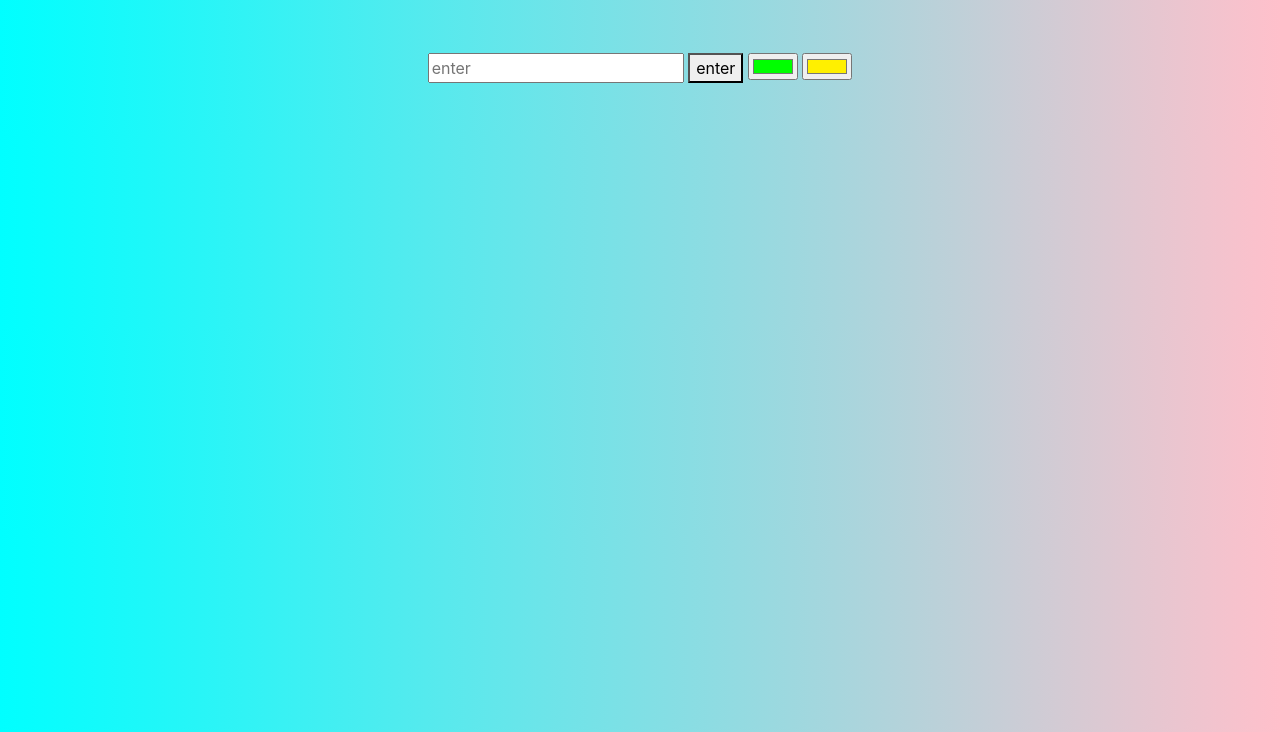
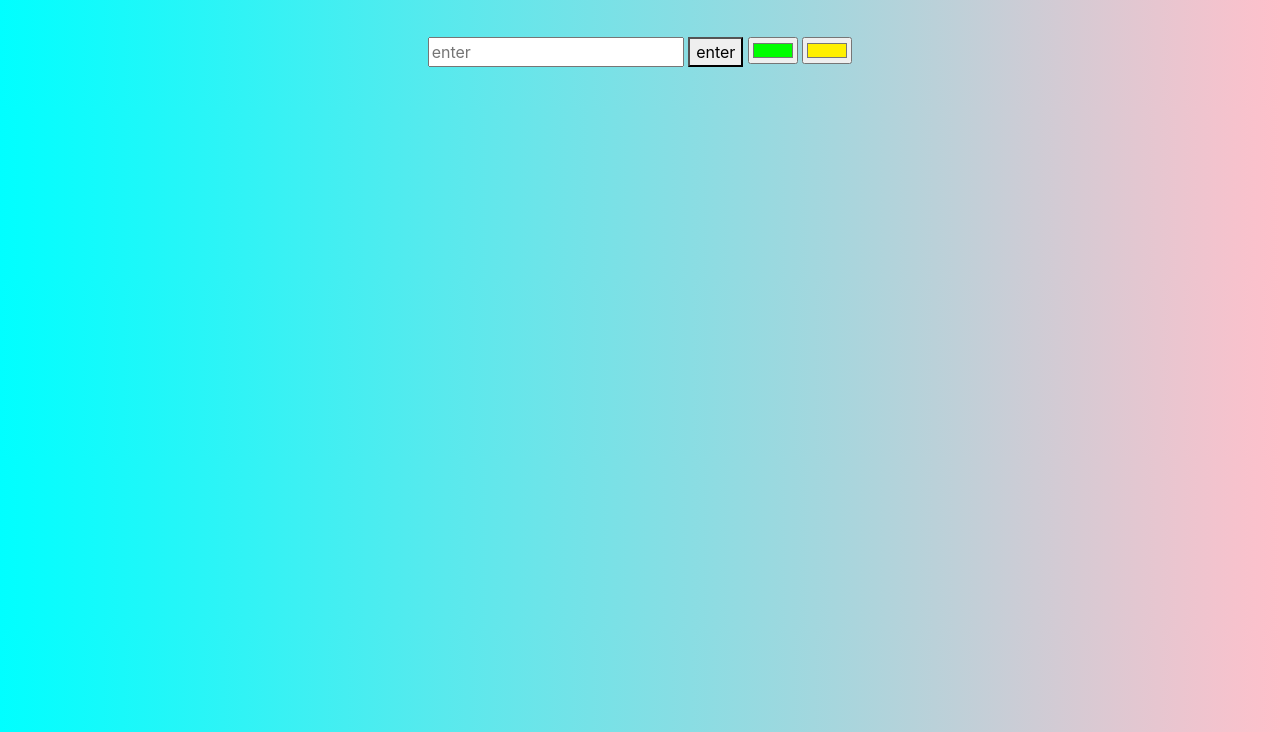
Before and after one commit to Mohitbisht3031/list, a plain HTML site: page index.html in a window 1280 px wide. Shown: the part 68-800 px from the top of the page. Drawn offline with nearby package versions, Linux system fonts and the light colour scheme.

Commit message:
Update index.html

```diff
--- a/index.html
+++ b/index.html
@@ -4,25 +4,25 @@
         <title>Todo or Shopping list</title>
         <link rel="stylesheet" href="https://stackpath.bootstrapcdn.com/bootstrap/4.4.1/css/bootstrap.min.css" integrity="sha384-Vkoo8x4CGsO3+Hhxv8T/Q5PaXtkKtu6ug5TOeNV6gBiFeWPGFN9MuhOf23Q9Ifjh" crossorigin="anonymous">
        <style>
-                body{
+                body{size:100vh;
                     text-align: center;
                     background:linear-gradient(to right,aqua,pink);
                 }
                 .heading{
                     text-align: center;
-                    font-size: 4rem;
+                    font-size: 4vh;
                     margin-top: 0px;
                     text-decoration: underline;
                    font: 600 3.5em 'Raleway', sans-serif;
                 }
                 .container{
-                    height: 3rem;
+                    height: 4vh;
                 }
                 .button:hover{
                     transition: 0s;
                     transform: scale(1.1);}
                 .foot{
-                    height: 2rem;
+                    height: 3vh;
                 }
         </style>
     </head>
```
